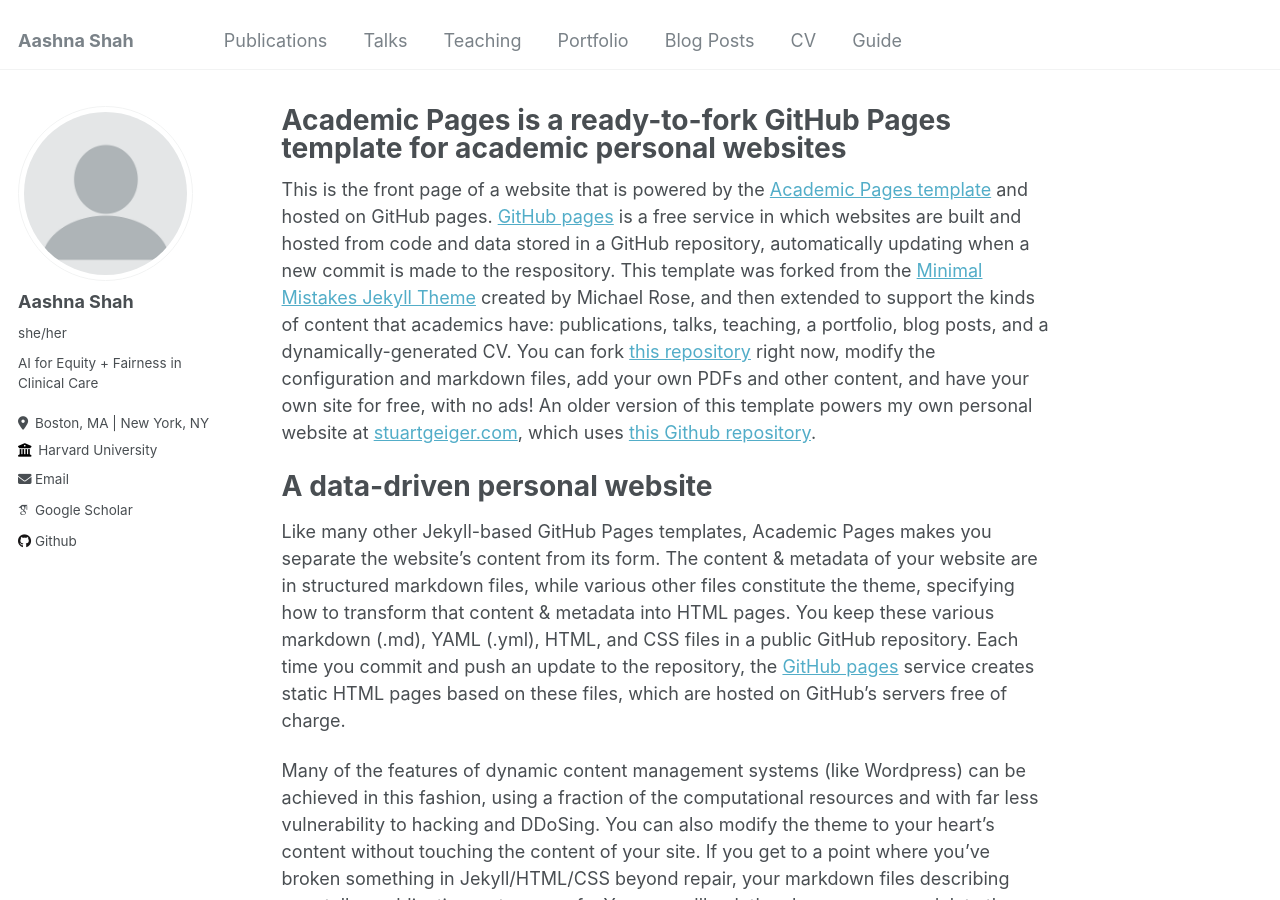
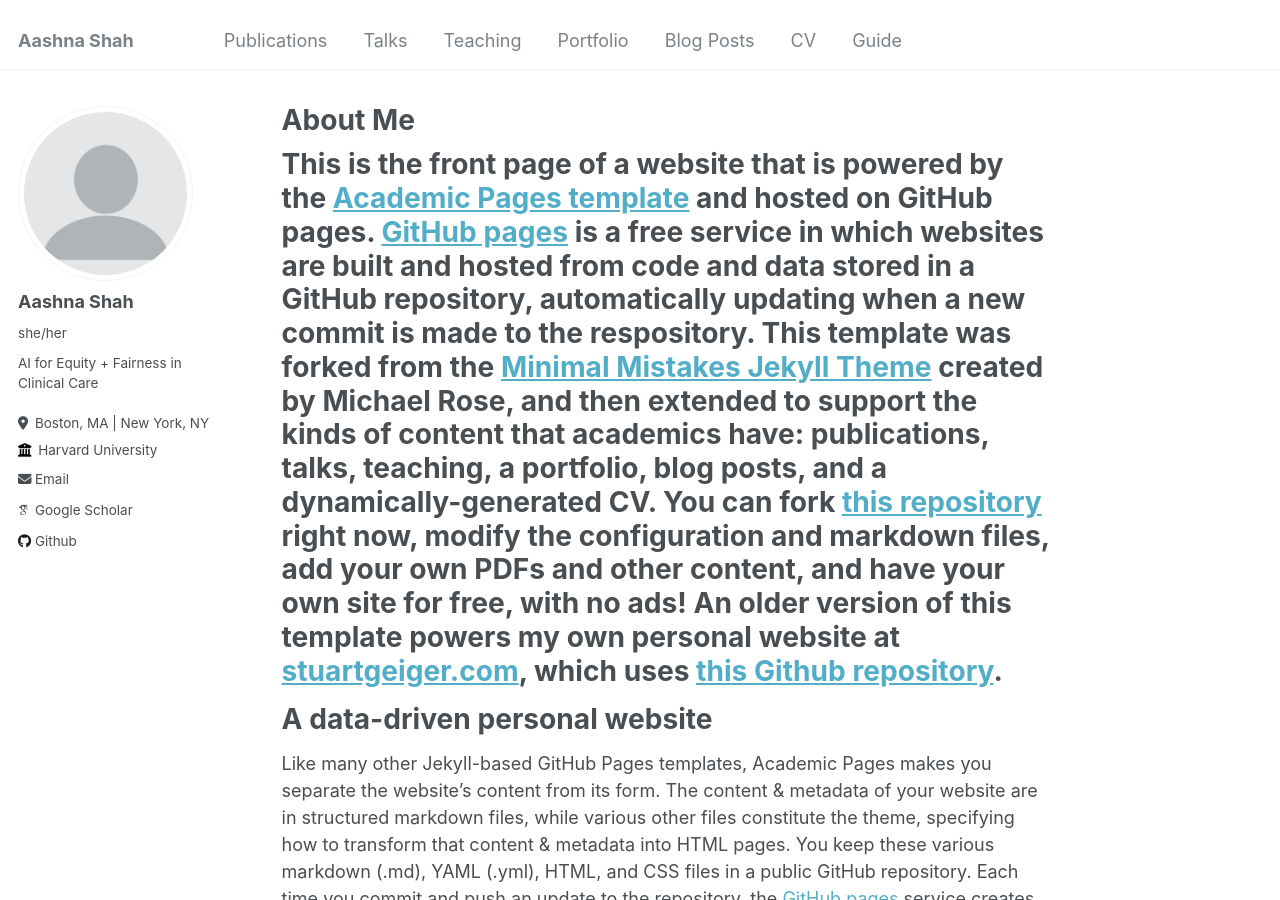
Before and after one commit to aashnapshah/aashnapshah.github.io, a Jekyll site: the page built from _pages/about.md, in a window 1280 px wide and 900 px high. Built offline with Jekyll 4.4.1, drawn with Linux system fonts in a browser that asks for light colours; some web fonts are replaced.

Commit message:
Update about.md

```diff
--- a/_pages/about.md
+++ b/_pages/about.md
@@ -1,13 +1,13 @@
 ---
 permalink: /
-title: "Academic Pages is a ready-to-fork GitHub Pages template for academic personal websites"
+title: "About Me"
 author_profile: true
 redirect_from:
   - /about/
   - /about.html
 ---
 
-This is the front page of a website that is powered by the [Academic Pages template](https://github.com/academicpages/academicpages.github.io) and hosted on GitHub pages. [GitHub pages](https://pages.github.com) is a free service in which websites are built and hosted from code and data stored in a GitHub repository, automatically updating when a new commit is made to the respository. This template was forked from the [Minimal Mistakes Jekyll Theme](https://mmistakes.github.io/minimal-mistakes/) created by Michael Rose, and then extended to support the kinds of content that academics have: publications, talks, teaching, a portfolio, blog posts, and a dynamically-generated CV. You can fork [this repository](https://github.com/academicpages/academicpages.github.io) right now, modify the configuration and markdown files, add your own PDFs and other content, and have your own site for free, with no ads! An older version of this template powers my own personal website at [stuartgeiger.com](http://stuartgeiger.com), which uses [this Github repository](https://github.com/staeiou/staeiou.github.io).
+# This is the front page of a website that is powered by the [Academic Pages template](https://github.com/academicpages/academicpages.github.io) and hosted on GitHub pages. [GitHub pages](https://pages.github.com) is a free service in which websites are built and hosted from code and data stored in a GitHub repository, automatically updating when a new commit is made to the respository. This template was forked from the [Minimal Mistakes Jekyll Theme](https://mmistakes.github.io/minimal-mistakes/) created by Michael Rose, and then extended to support the kinds of content that academics have: publications, talks, teaching, a portfolio, blog posts, and a dynamically-generated CV. You can fork [this repository](https://github.com/academicpages/academicpages.github.io) right now, modify the configuration and markdown files, add your own PDFs and other content, and have your own site for free, with no ads! An older version of this template powers my own personal website at [stuartgeiger.com](http://stuartgeiger.com), which uses [this Github repository](https://github.com/staeiou/staeiou.github.io).
 
 A data-driven personal website
 ======
```
